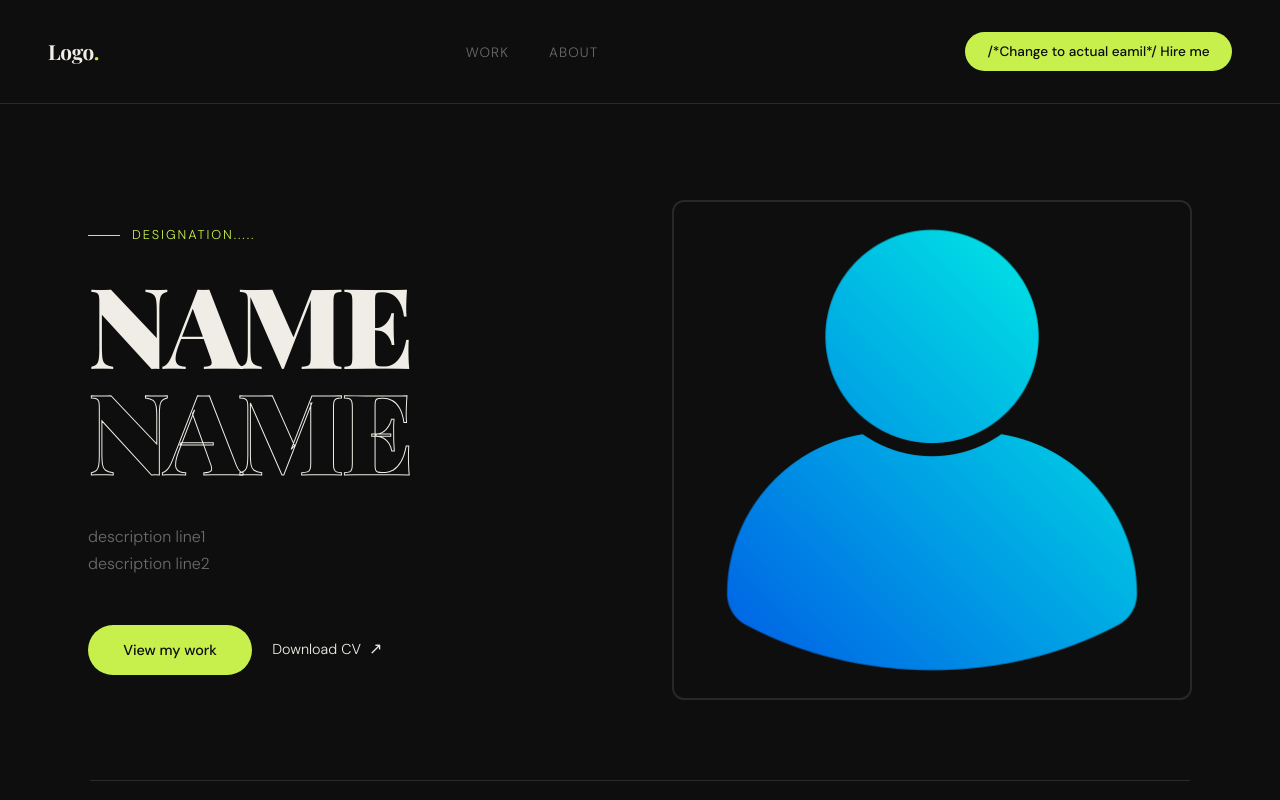
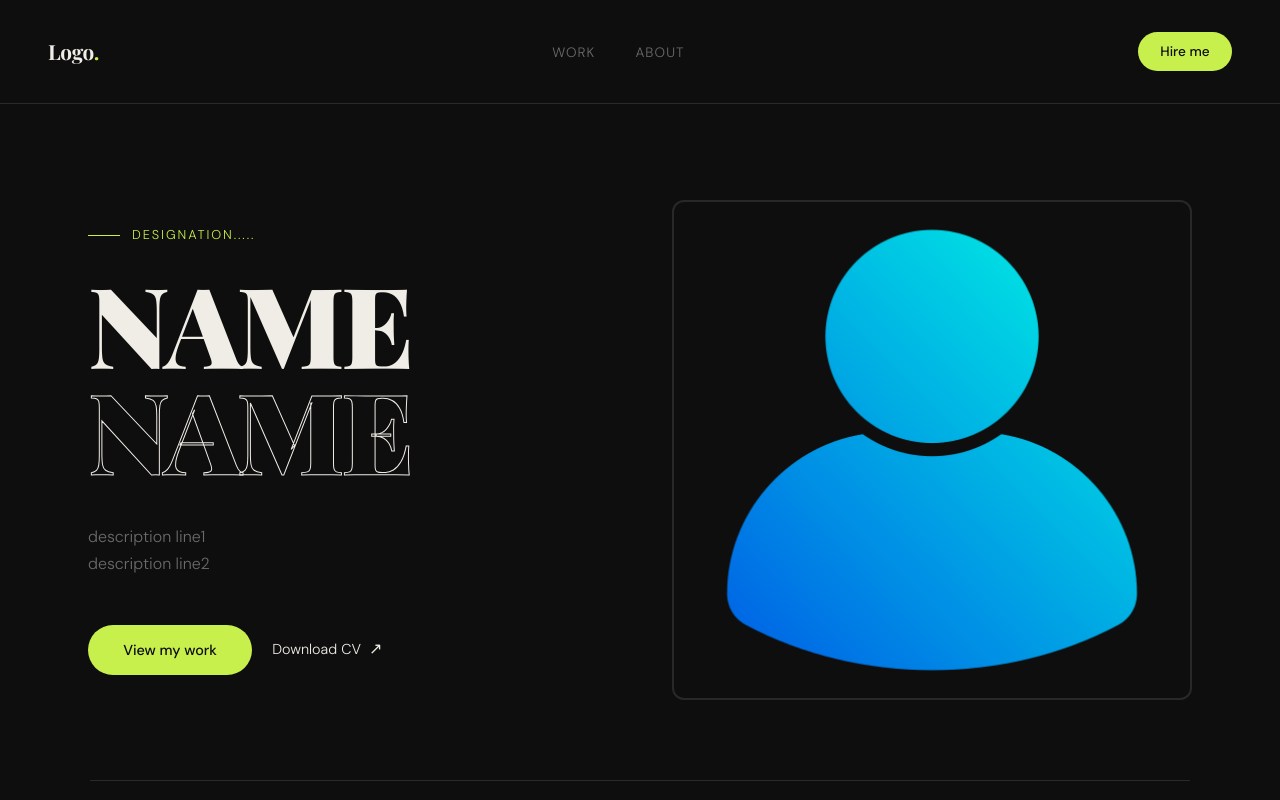
Before and after one commit to ashfaq-chowdhury/Portfolio, a Next.js app: page / in a window 1280 px wide. Shown: the top 800 px of the page. Built offline with nearby package versions, Linux system fonts and the light colour scheme.

Commit message:
comment issue fixed

```diff
--- a/app/page.tsx
+++ b/app/page.tsx
@@ -27,7 +27,8 @@ export default function Home() {
             <a href="#about">About</a>
           </li>
         </ul>
-        <a href="https://www.gmail.com/" className={styles.navCta}>  /*Change to actual eamil*/
+        {/* Change to actual email */}
+        <a href="https://www.gmail.com/" className={styles.navCta}>
           Hire me
         </a>
       </nav>
```
